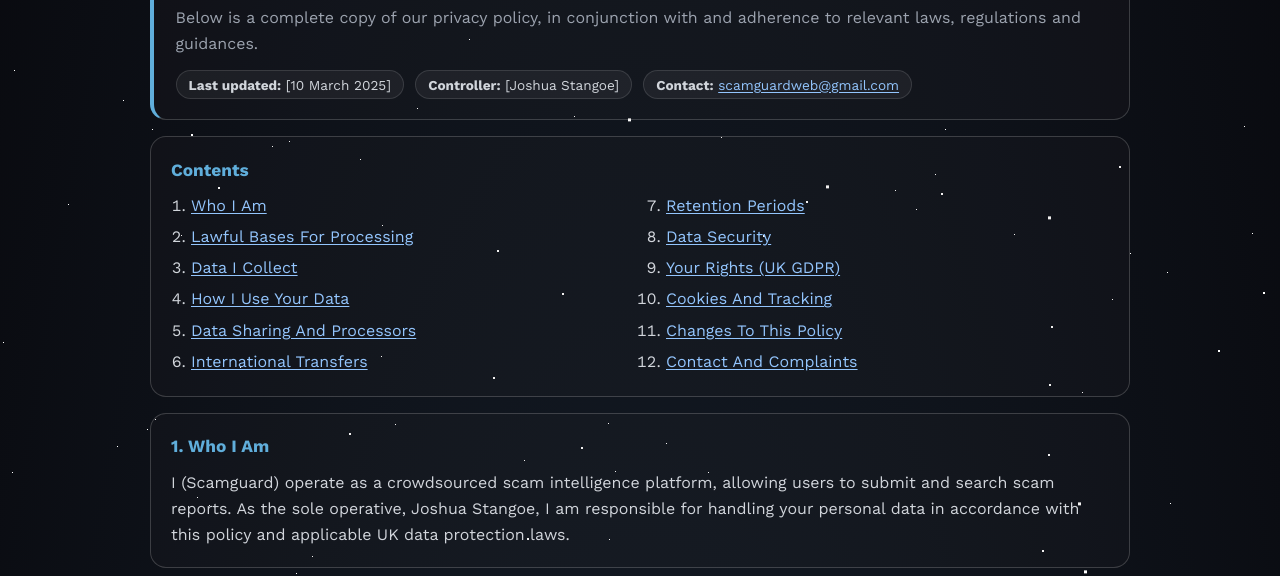
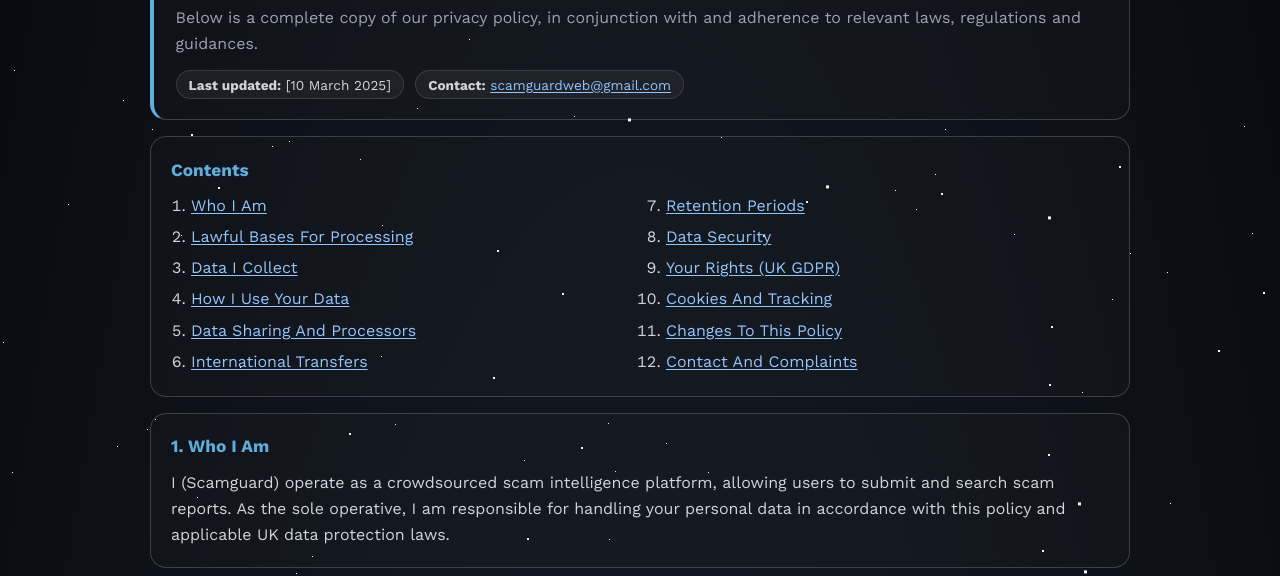
Before and after one commit to ScamGuard-App/scamguard-main, a website: page public/privacy.html in a window 1280 px wide. Shown: the part 225-801 px from the top of the page. Drawn offline with nearby package versions, Linux system fonts and the light colour scheme.

Commit message:
small non-update

```diff
--- a/public/privacy.html
+++ b/public/privacy.html
@@ -51,7 +51,6 @@
             </p>
             <div class="policy-meta">
                 <span><strong>Last updated:</strong> [10 March 2025]</span>
-                <span><strong>Controller:</strong> [Joshua Stangoe]</span>
                 <span><strong>Contact:</strong> <a class="policy-link" href="mailto:scamguardweb@gmail.com">scamguardweb@gmail.com</a></span>
             </div>
         </header>
@@ -78,7 +77,7 @@
             <h2>1. Who I Am</h2>
             <p>
                 I (Scamguard) operate as a crowdsourced scam intelligence platform, allowing users to submit and search scam reports.
-                As the sole operative, Joshua Stangoe, I am responsible for handling your personal data in accordance with this policy and applicable UK data protection laws.
+                As the sole operative, I am responsible for handling your personal data in accordance with this policy and applicable UK data protection laws.
             </p>
         </section>
 
```
